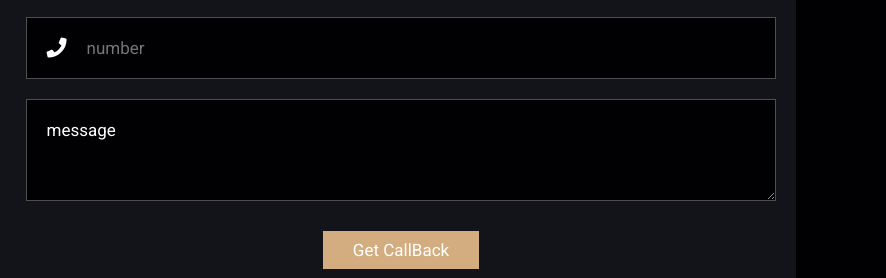
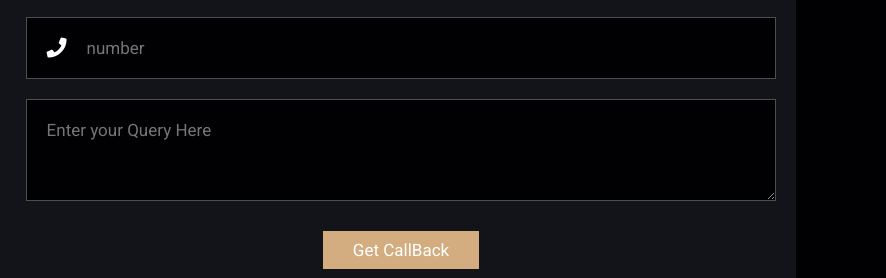
Before and after one commit to LuvPatel/CofeeShopWebsite, a plain HTML site: page index.html in a window 1280 px wide. Shown: the part 3647-3925 px from the top of the page, 394-1280 px from the left. Drawn offline with Linux system fonts and the light colour scheme.

Commit message:
Update index.html

```diff
--- a/index.html
+++ b/index.html
@@ -336,7 +336,7 @@
                 <input type="number" placeholder="number"id="number" name="number">
             </div>
             <div class="inputBox">
-                <textarea name="message" id="message" cols="52" rows="3" placeholder="Enter your Query Here">message</textarea>
+                <textarea name="message" id="message" cols="52" rows="3" placeholder="Enter your Query Here"></textarea>
             </div>
             <input type="submit" value="Get CallBack" class="btn">
         </form>
```
